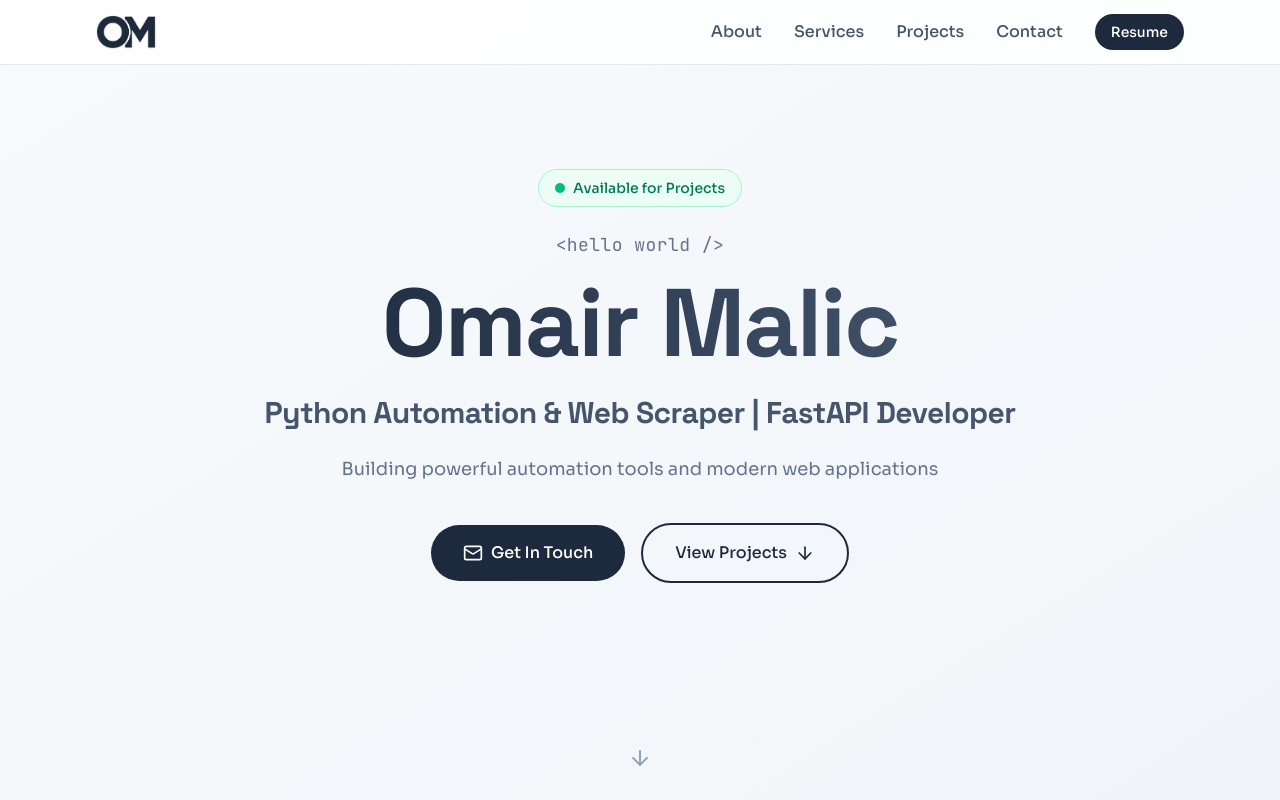
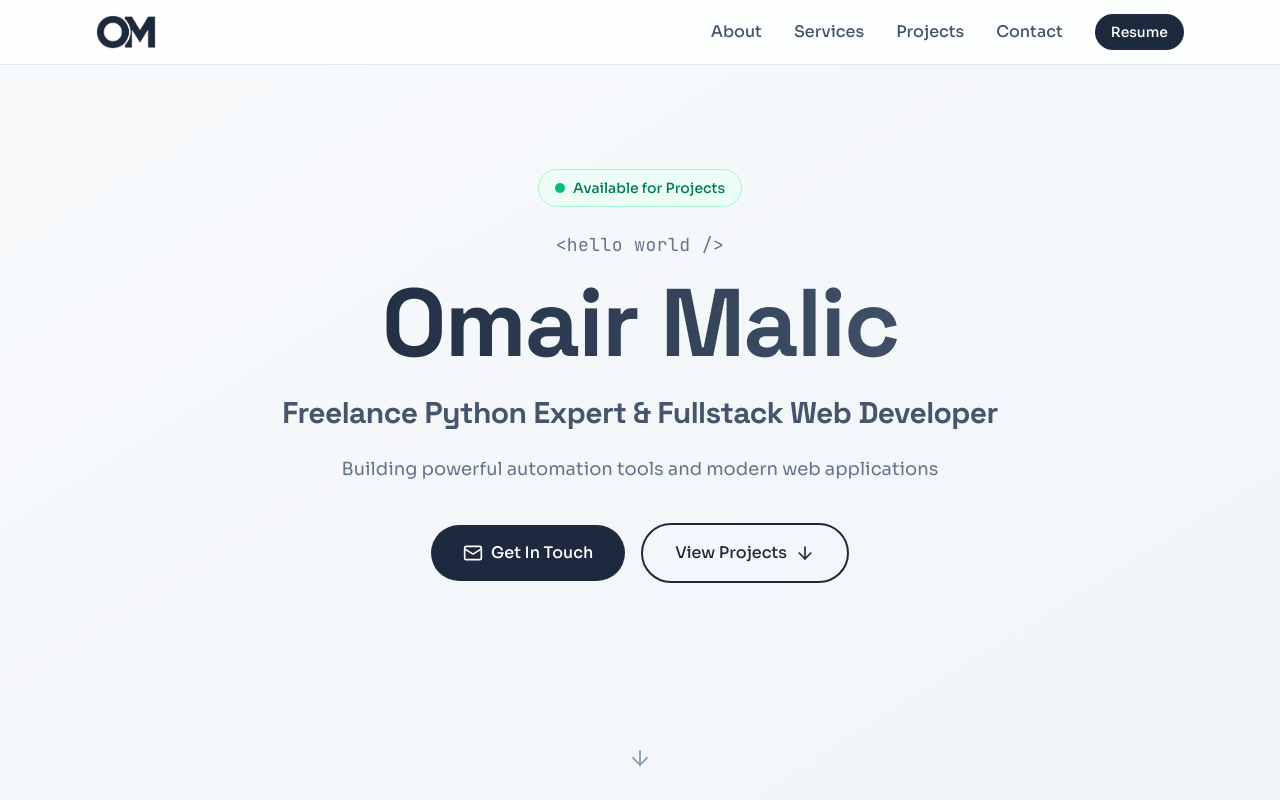
Before and after one commit to mair28/Portfolio, a Next.js app: page / in a window 1280 px wide. Shown: the top 800 px of the page. Built offline with nearby package versions, Linux system fonts and the light colour scheme.

Commit message:
Revert title

```diff
--- a/src/data/config.ts
+++ b/src/data/config.ts
@@ -1,6 +1,6 @@
 export const siteConfig = {
   name: "Omair Malic",
-  title: "Python Automation & Web Scraper | FastAPI Developer",
+  title: "Freelance Python Expert & Fullstack Web Developer",
   tagline: "Building powerful automation tools and modern web applications",
   email: "omairmalic28@gmail.com",
   location: "Philippines",
```
